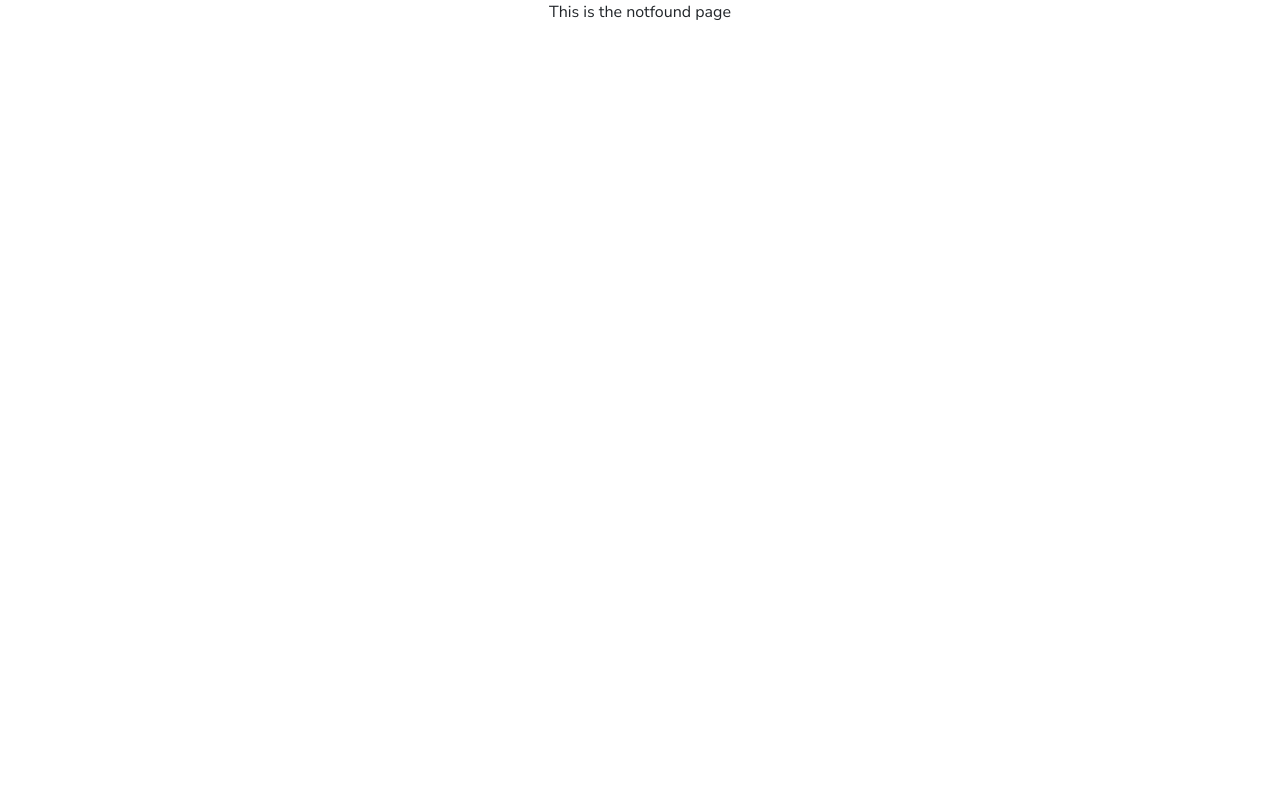
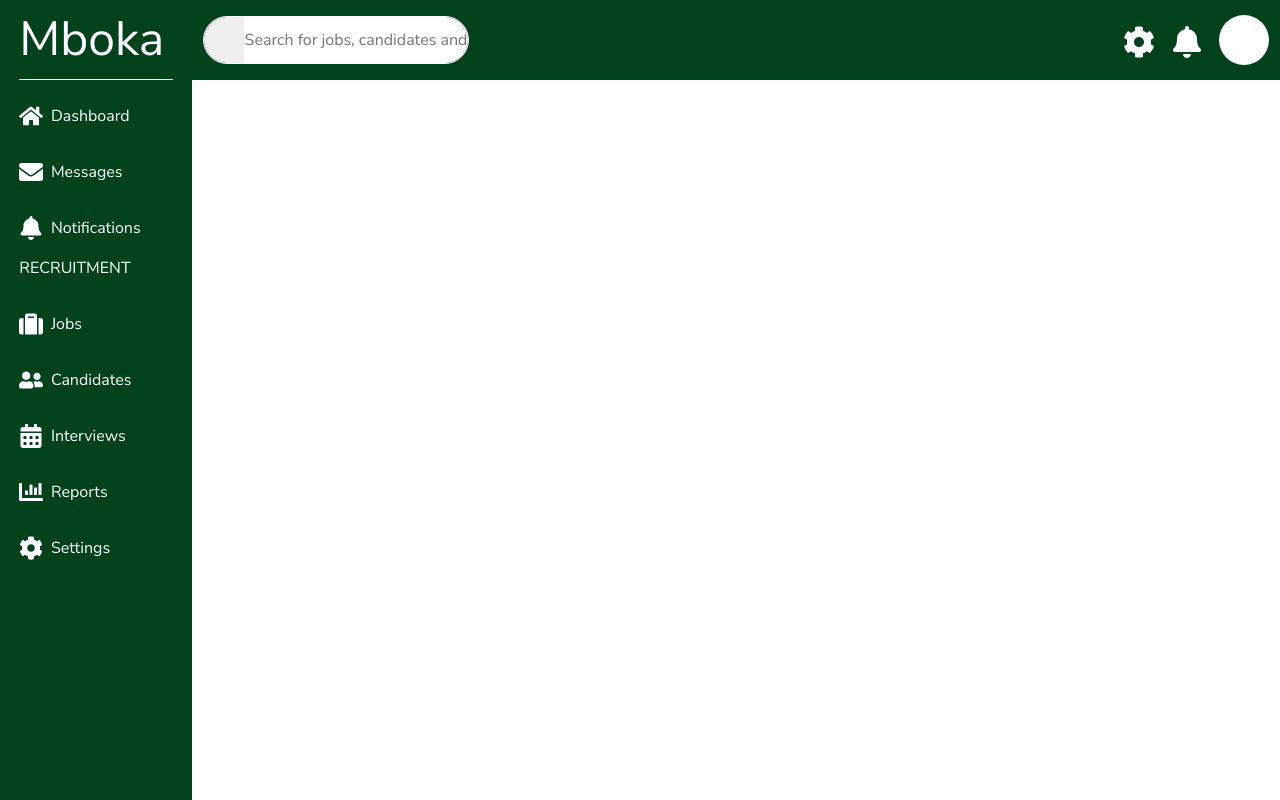
Before and after one commit to MokuaEnock/mboka, a React (Vite) app: page /recruiter/jobs in a window 1280 px wide. Built offline with nearby package versions, Linux system fonts and the light colour scheme; a small style sheet from the web is missing.

Commit message:
create the jobs component

```diff
--- a/src/App.jsx
+++ b/src/App.jsx
@@ -11,6 +11,7 @@ import ForgotPass from "./Pages/auth/forgot";
 import Login from "./Pages/auth/login";
 import FinderSignup from "./Pages/auth/signup";
 import PosterSignup from "./Pages/auth/poster";
+import RecruiterJobs from "./Pages/recruiter/jobs/jobs";
 
 function App() {
   return (
@@ -19,7 +20,10 @@ function App() {
       <Routes>
         <Route element={<Landing />} path="/"></Route>
         <Route element={<Notfound />} path="*"></Route>
-        <Route element={<Recruiter />} path="/recruiter"></Route>
+        <Route path="/recruiter">
+          <Route element={<Recruiter />} path="" />
+          <Route element={<RecruiterJobs />} path="jobs" />
+        </Route>
         <Route path="/auth">
           <Route path="forgot" element={<ForgotPass />} />
           <Route path="login" element={<Login />} />
--- /dev/null
+++ b/src/Pages/recruiter/jobs/jobs.jsx
@@ -0,0 +1,19 @@
+import "./jobs.css";
+
+import RecruiterHeader from "../../../Components/recruiter/header/header";
+import RecruiterAside from "../../../Components/recruiter/navigation/navigation";
+
+export default function RecruiterJobs() {
+  return (
+    <main className="recruiter">
+      <RecruiterAside />
+      <section className="recruiter-container">
+        <RecruiterHeader />
+        <section id="recruiter-jobs" className="recruiter-cont">
+          <div></div>
+          <aside></aside>
+        </section>
+      </section>
+    </main>
+  );
+}
```
Also changed, not shown: src/Pages/recruiter/jobs/jobs.css (added).
